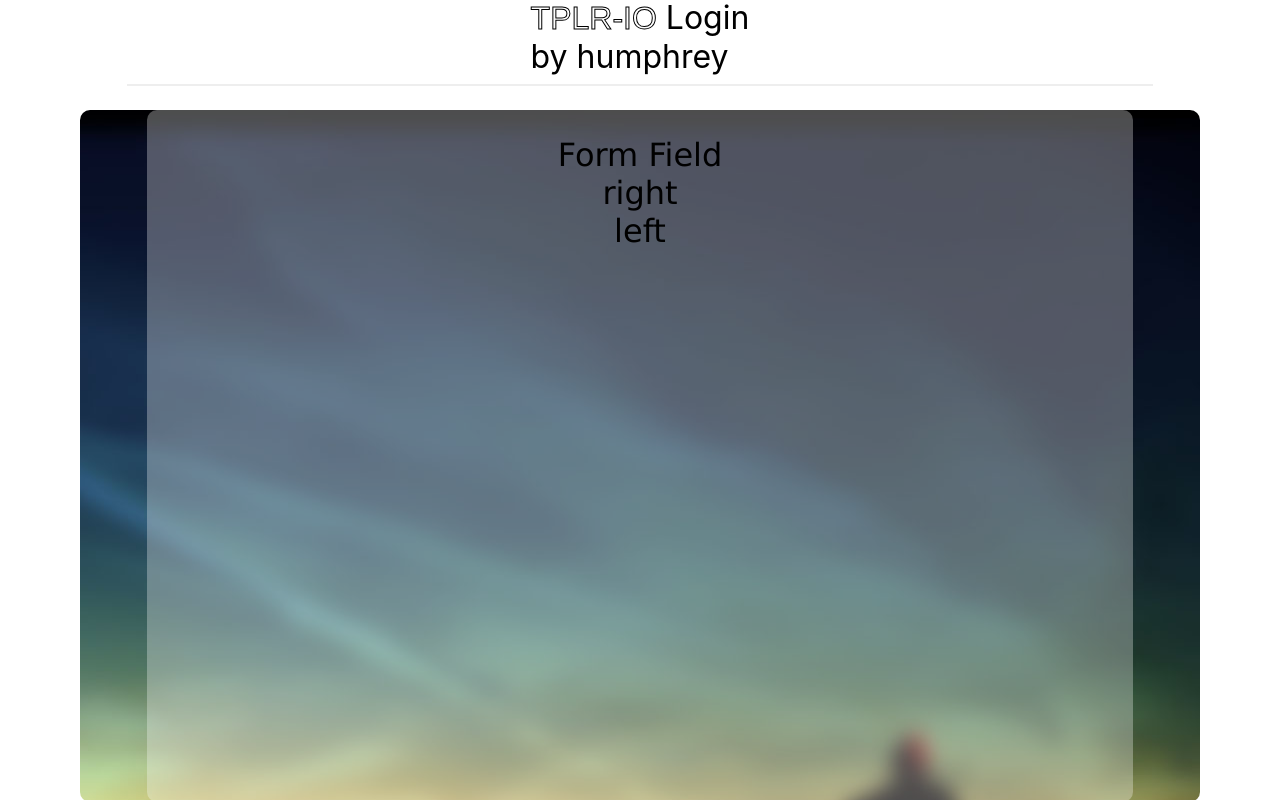
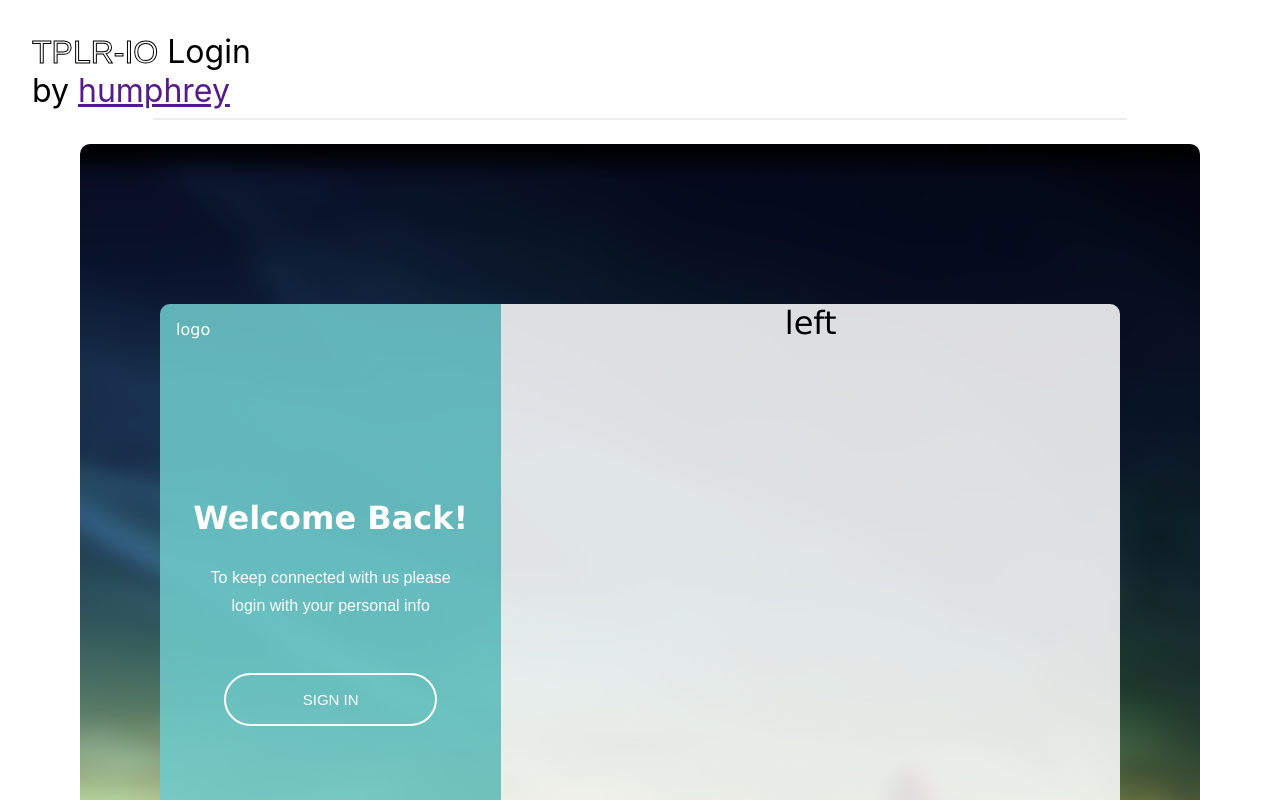
Before and after one commit to Templa-io/SignUp-form-field-with-React-Form-Hook, a React (Create React App) app: page / in a window 1280 px wide. Shown: the top 800 px of the page. Built offline with nearby package versions, Linux system fonts and the light colour scheme.

Commit message:
Right side Ui

```diff
--- a/src/App.css
+++ b/src/App.css
@@ -1,12 +1,10 @@
-/* body {
-
-
-} */
+:root {
+  --planCard: linear-gradient(210.41deg, #fa5042 1.14%, #ffa739 100.75%);
+}
 
 .App {
   display: flex;
-  justify-content: center;
-  align-items: center;
+  padding: 2rem;
   height: 100vh;
   display: flex;
   flex-direction: column;
@@ -15,18 +13,25 @@
   border: 1px solid rgb(200, 200, 200, 0.3);
   width: 80%;
 }
+.container {
+  display: flex;
+  align-items: center;
+  justify-content: center;
+}
 .title {
+  display: flex;
   text-align: center;
   background-size: cover;
   width: 60rem;
   height: 40rem;
   background-color: rgb(255, 255, 255, 0.3);
-  padding: 2vw 1vw;
+
   border-radius: 10px 10px 10px 10px;
   font-size: 2rem;
   font-family: Verdana, Geneva, Tahoma, sans-serif;
 }
-.container {
+.bg {
+  right: 20rem;
   margin-top: 1rem;
   display: flex;
   align-items: center;
@@ -38,7 +43,8 @@
   background-color: black;
 }
 .logo {
-  text-align: left;
+  display: flex;
+  flex-direction: column;
   font-size: 2rem;
 }
 .stroke-text {
@@ -46,6 +52,75 @@
   font-family: Arial, Helvetica, monospace, sans-serif;
   -webkit-text-stroke-width: 1px;
   -webkit-text-stroke-color: black;
+}
+.right {
+  flex: 1;
+  position: relative;
+  background-color: rgb(100, 200, 200, 0.8);
+  border-radius: 10px 0px 0px 10px;
+  display: flex;
+  flex-direction: column;
+  color: white;
+  padding: 1rem;
+}
+.right > div:nth-of-type(1) {
+  display: flex;
+  align-content: center;
+  font-size: 1rem;
+}
+.right > div:nth-of-type(2) {
+  display: flex;
+  align-items: center;
+  justify-content: center;
+  margin-top: 10rem;
+  font-size: 2rem;
+  font-weight: bold;
+}
+.right > div:nth-of-type(3) {
+  display: flex;
+  align-items: center;
+  justify-content: center;
+  font-family: Arial, Helvetica, sans-serif;
+  margin-top: 2rem;
+  font-size: 1rem;
+  font-weight: lighter;
+}
+.right > div:nth-of-type(4) {
+  display: flex;
+  align-items: center;
+  justify-content: center;
+  font-family: Arial, Helvetica, sans-serif;
+  font-size: 1rem;
+  font-weight: lighter;
+  padding: 10px;
+}
+.left {
+  background-color: rgb(255, 255, 255, 0.8);
+  display: flex;
+  flex-direction: column;
+  flex: 2 1;
+  position: relative;
+  border-radius: 0px 10px 10px 0px;
+}
+
+.btn {
+  background-color: transparent;
+  padding: 1rem;
+  margin: 3rem;
+  border-radius: 30px;
+  border: 2px solid white;
+  text-transform: uppercase;
+  font-family: Arial, Helvetica, sans-serif;
+  font-size: 15px;
+  transition: 300ms all;
+  display: flex;
+  align-items: center;
+  justify-content: center;
+}
+.btn:hover {
+  cursor: pointer;
+  background-color: orange;
+  border: none;
 }
 /* @media (prefers-reduced-motion: no-preference) {
   .App-logo {
--- a/src/App.js
+++ b/src/App.js
@@ -10,15 +10,33 @@ function App() {
         </div>
         <div>
           <span> by </span>
-          <span>humphrey</span>
+          <span>
+            <a href="">humphrey</a>
+          </span>
         </div>
       </div>
       <hr />
       <div className="container">
-        <div className="title">
-          Form Field
-          <div className="right">right</div>
-          <div className="left">left</div>
+        <div className="bg">
+          <div className="title">
+            <div className="right">
+              <div>
+                <span>logo</span>
+              </div>
+              <div>
+                <span>Welcome Back!</span>
+              </div>
+              <div>
+                <span>To keep connected with us please</span>
+              </div>
+              <div>
+                <span>login with your personal info</span>
+              </div>
+
+              <div className="btn">SIGN IN</div>
+            </div>
+            <div className="left">left</div>
+          </div>
         </div>
       </div>
     </div>
```
